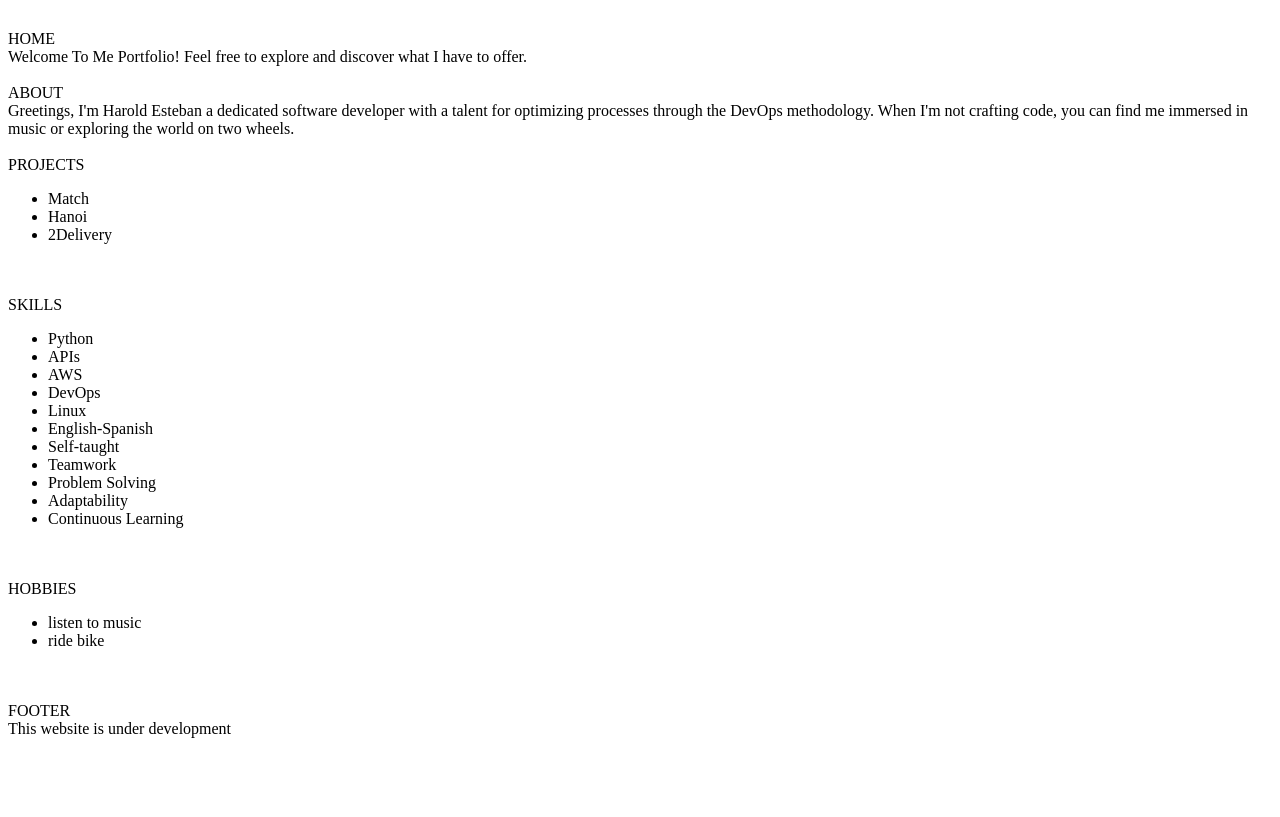
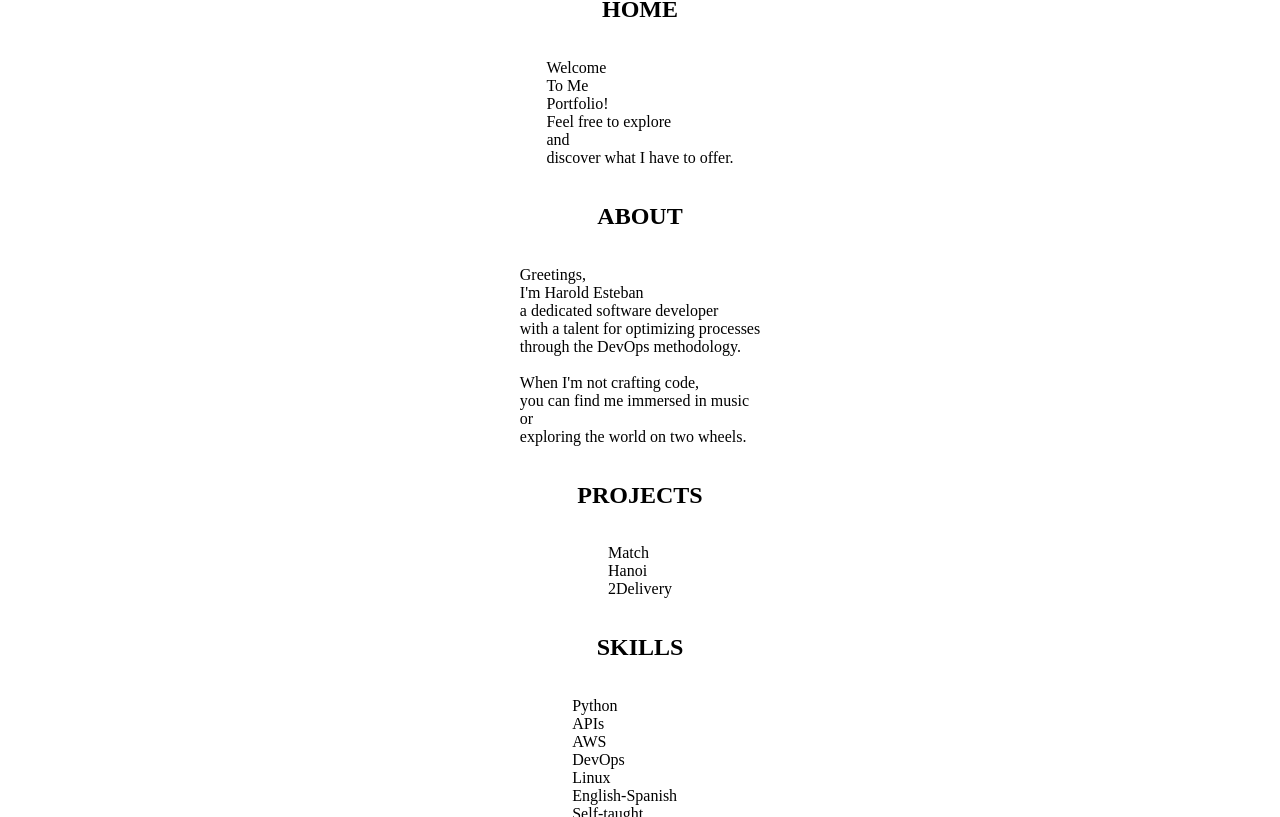
Before and after one commit to HaroldEstn/portafolio, a plain HTML site: page index.html in a window 1280 px wide. Shown: the part 69-886 px from the top of the page. Before the commit the page ends 815 px from the top, so only its background shows below. Drawn offline with Linux system fonts and the light colour scheme.

Commit message:
updated some things

```diff
--- a/index.html
+++ b/index.html
@@ -6,7 +6,7 @@
   <link rel="stylesheet" href="styles.css">
 </head>
 <body>
-  <br>
+  <div class="main">
     <div class="header">
       <h1>
         HaroldEstn
@@ -20,43 +20,50 @@
         </li>
       </ul>
     </div>
+    <h2>
+      HOME
+    </h2>
+    <div class="content">
+      <p>
+        Welcome <br>
+        To Me <br>
+        Portfolio! <br>
+        Feel free to explore <br>
+        and <br>
+        discover what I have to offer.
+      </p>
+    </div>
+    <h2>
+      ABOUT
+    </h2>
+    <div class="content">
+      <p>
+        Greetings, <br>
+        I'm Harold Esteban <br>
+        a dedicated software developer <br>
+        with a talent for optimizing processes <br>
+        through the DevOps methodology. <br>
         <br>
-  <br>
-  HOME
-  <br>
-  Welcome
-  To Me
-  Portfolio!
-  Feel free to explore
-  and
-  discover what I have to offer.
-  <br>
-  <br>
-  ABOUT
-  <br>
-  Greetings,
-  I'm Harold Esteban
-  a dedicated software developer
-  with a talent for optimizing processes
-  through the DevOps methodology.
-
-  When I'm not crafting code,
-  you can find me immersed in music
-  or
+        When I'm not crafting code, <br>
+        you can find me immersed in music <br>
+        or <br>
         exploring the world on two wheels.
-  <br>
-  <br>
+      </p>
+    </div>
+    <h2>
       PROJECTS
-  <br>
+    </h2>
+    <div class="content">
       <ul>
         <li>Match</li>
         <li>Hanoi</li>
         <li>2Delivery</li>
       </ul>
-  <br>
-  <br>
+    </div>
+    <h2>
       SKILLS
-  <br>
+    </h2>
+    <div class="content">
       <ul>
         <li>Python</li>
         <li>APIs</li>
@@ -70,18 +77,23 @@
         <li>Adaptability</li>
         <li>Continuous Learning</li>
       </ul>
-  <br>
-  <br>
+    </div>
+    <h2>
       HOBBIES
-  <br>
+    </h2>
+    <div class="content">
       <ul>
         <li>listen to music</li>
         <li>ride bike</li>
+        <li>play with my dog</li>
       </ul>
-  <br>
-  <br>
+    </div>
+    <h2>
       FOOTER
-  <br>
+    </h2>
+    <p>
       This website is under development
+    </p>
+  </div>
 </body>
 </html>
--- a/styles.css
+++ b/styles.css
@@ -1,3 +1,20 @@
 .header * {
   display: inline;
 }
+
+.main {
+  text-align: center;
+  font-family: serif, monospace, cursive;
+}
+
+.content {
+  display: flex;
+  justify-content: center;
+  align-items: center;
+  text-align: left;
+}
+
+ul {
+  list-style-type: none;
+  padding-left: 0;
+}
```
Lines whose indentation alone changed are shown as unchanged.
